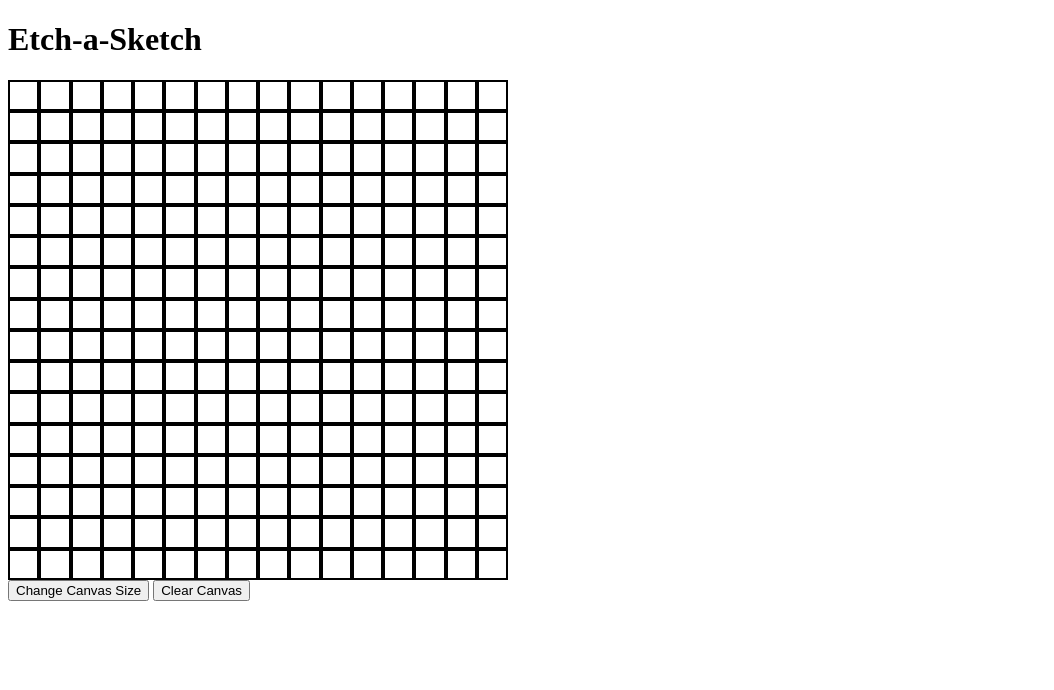
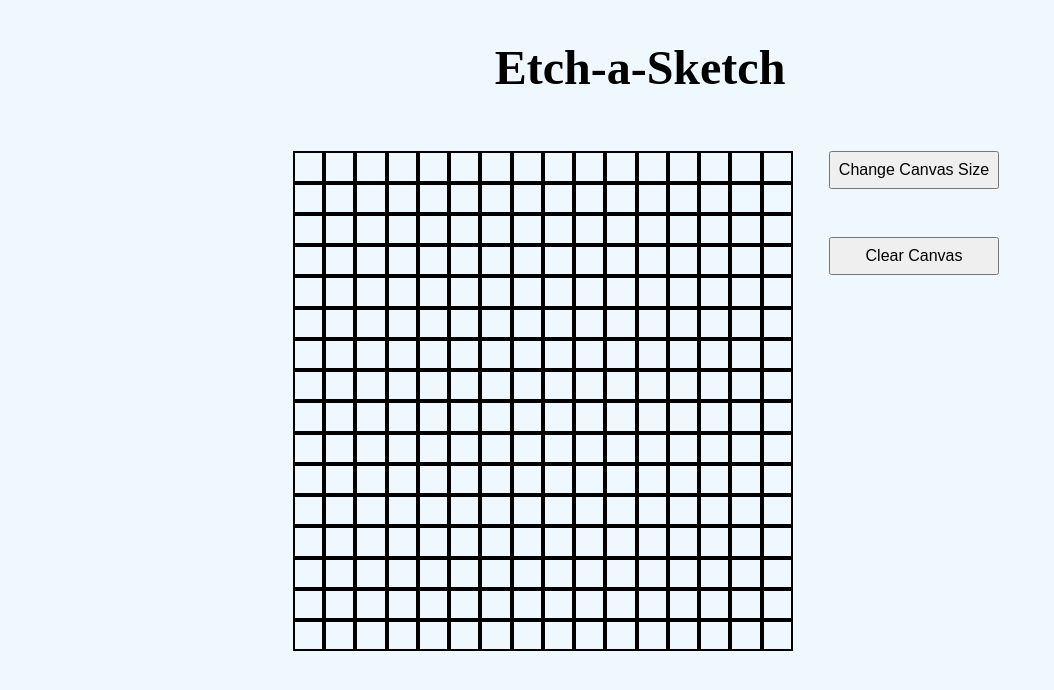
Before and after one commit to uxd2486/etch-a-sketch, a plain HTML site: page index.html in a window 1280 px wide. Shown: the whole page, without its empty margins (0-1054 px from the left). Drawn offline with Linux system fonts and the light colour scheme.

Commit message:
Formatted the canvas, header and buttons to look nicer

```diff
--- a/index.html
+++ b/index.html
@@ -8,11 +8,15 @@
     <link rel="stylesheet" href="styles.css">
 </head>
 <body>
-    <h1>Etch-a-Sketch</h1>
-    <div class="canvas"></div>
-    <div class="size-div">
-        <button onclick="changeCanvasSize()">Change Canvas Size</button>
-        <button onclick="clearCanvas()">Clear Canvas</button>
+    <div class="header">
+        <h1>Etch-a-Sketch</h1>
+    </div>
+    <div class="content">
+        <div class="canvas"></div>
+        <div class="buttons">
+            <button onclick="changeCanvasSize()">Change Canvas Size</button>
+            <button onclick="clearCanvas()">Clear Canvas</button>
+        </div>
     </div>
     <script src="script.js"></script>
 </body>
--- a/styles.css
+++ b/styles.css
@@ -1,8 +1,38 @@
+body {
+    display: flex;
+    flex-direction: column;
+    align-items: center;
+    background-color: aliceblue;
+}
+
+.content {
+    display: flex;
+}
+
+.buttons {
+    display: flex;
+    flex-direction: column;
+}
+
+.header {
+    display: flex;
+    justify-content: center;
+    align-items: center;
+    font-size: 24px;
+}
+
+button {
+    font-size: 16px;
+    margin: 24px 12px;
+    padding: 8px;
+}
+
 .canvas {
     display: flex;
     flex-direction: column;
     height: 500px;
     width: 500px;
+    margin: 24px;
 }
 
 .row {
```
